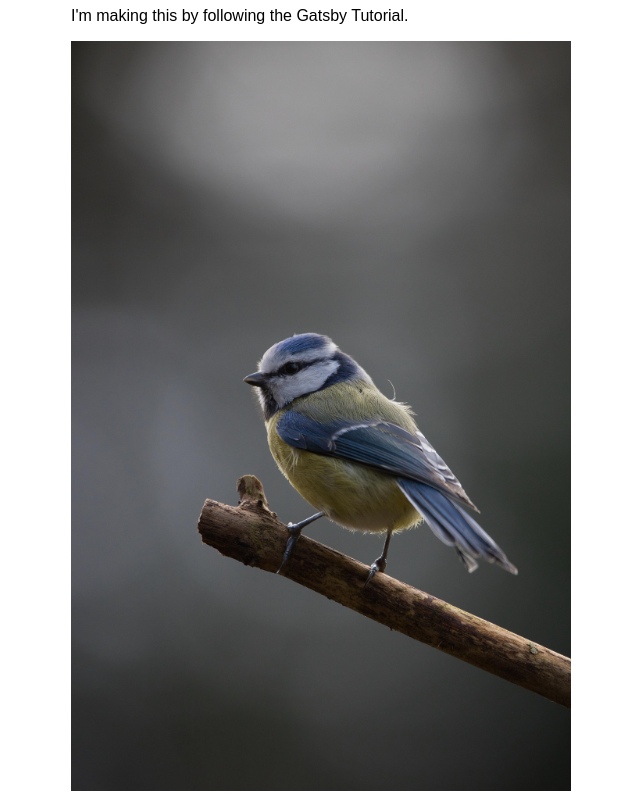
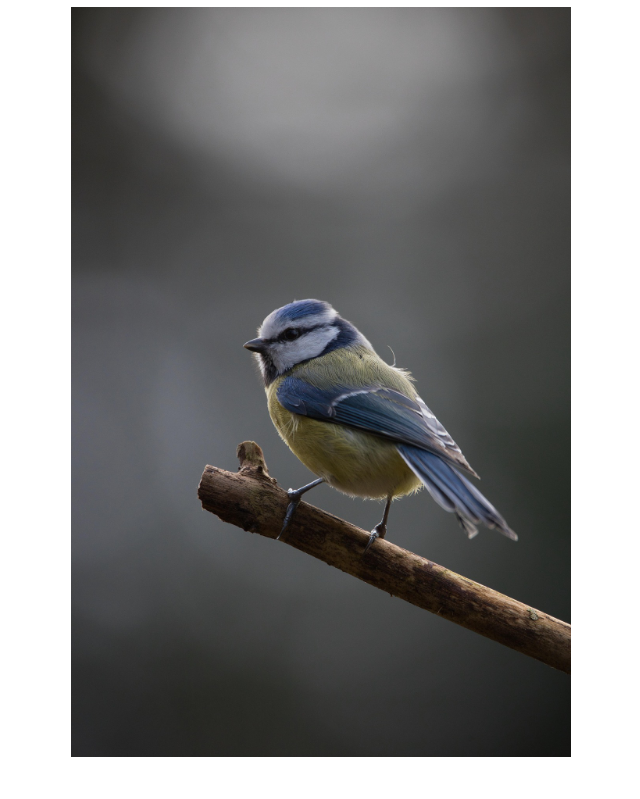
Before and after one commit to omarargueles/personal-site, a Gatsby site: page / in a window 1280 px wide. Shown: the part 151-950 px from the top of the page, without its empty margins (319-959 px from the left). After the commit the page ends 916 px from the top, so only its background shows below. Built offline with nearby package versions, Linux system fonts and the light colour scheme; Gatsby itself is replaced by a stand-in of ours.

Commit message:
remove expired text on index file

```diff
--- a/src/pages/index.js
+++ b/src/pages/index.js
@@ -6,7 +6,6 @@ import Seo from "../components/seo";
 const IndexPage = () => {
   return (
     <Layout pageTitle="Home Page">
-      <p>I'm making this by following the Gatsby Tutorial.</p>
       <StaticImage
         alt="Clifford, a reddish-brown pitbull, posing on a couch and looking stoically at the camera"
         src="../images/littlebird.jpg"
```
